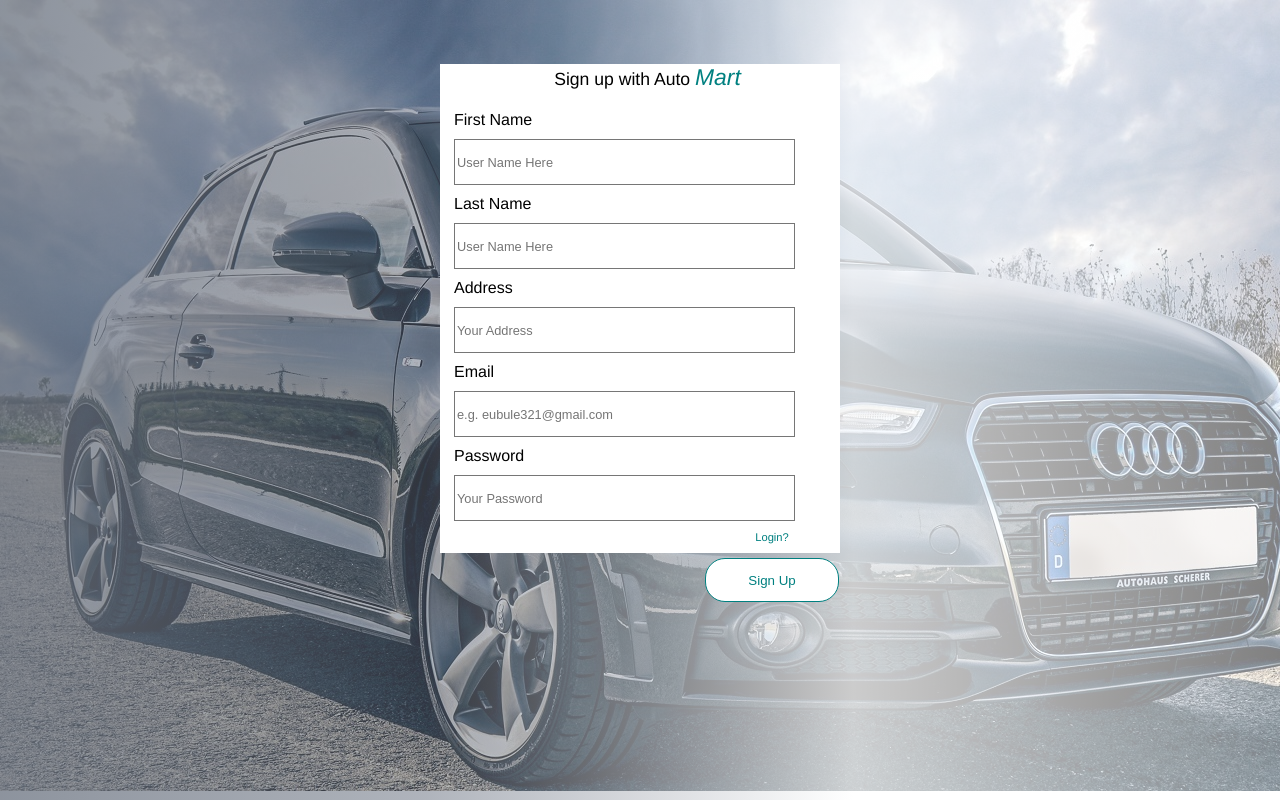
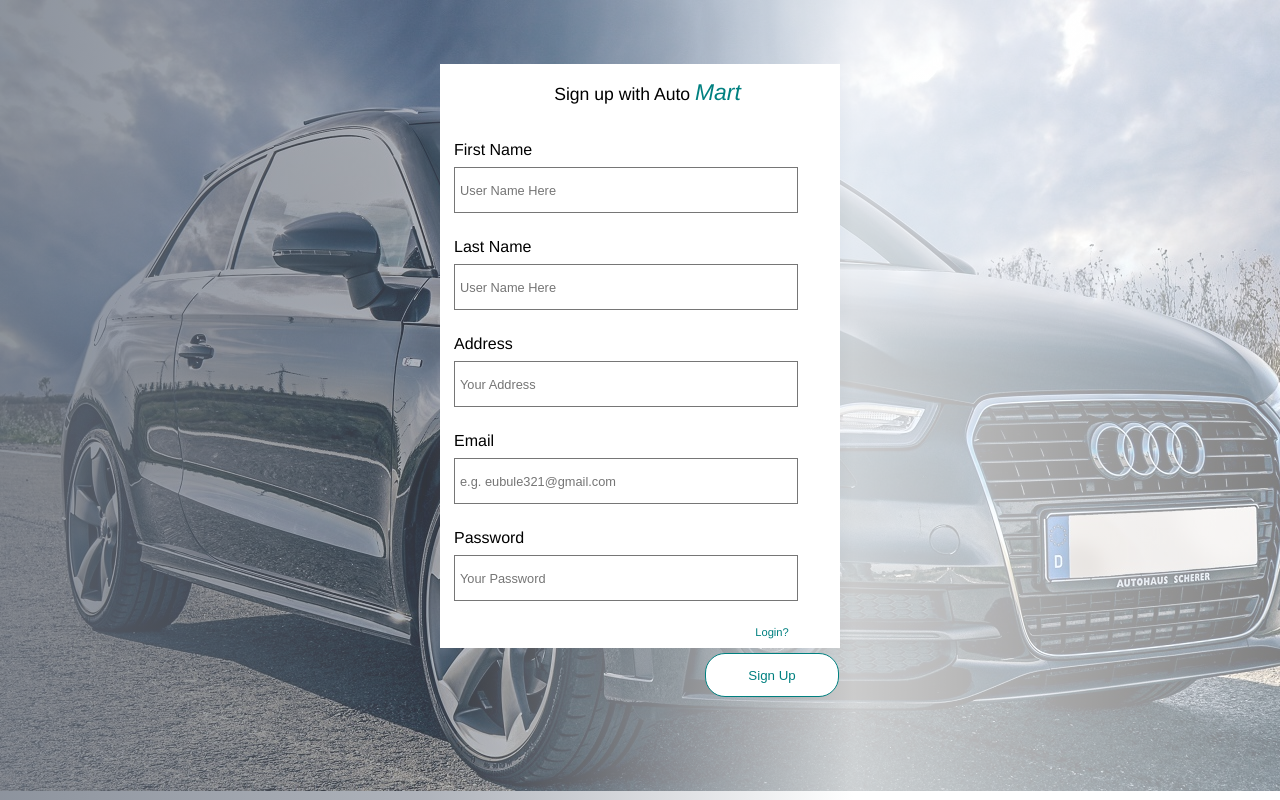
Before and after one commit to malaba6/Auto-Mart, a website: page UI/signup.html in a window 1280 px wide. Drawn offline with Linux system fonts and the light colour scheme.

Commit message:
Add margin between input fields in signup and login pages

```diff
--- a/UI/css/main.css
+++ b/UI/css/main.css
@@ -87,6 +87,7 @@
 .sign-msg {
     font-weight: lighter;
     font-size: 1.1em;
+    padding: 15px;
     margin-left: 15px;
     text-align: center;
 }
@@ -139,12 +140,14 @@
     min-height: 40px;
     width: 90%;
     font-size: 0.8em;
-    margin: 10px 0;
+    margin: 8px 0;
+    margin-bottom: 25px;
     border-style: ridge;
     border-width: 1px;
     background: white;
     color: black;
     padding: 2px;
+    padding-left: 5px;
 }
 
 .sign-option {
--- a/UI/signup.html
+++ b/UI/signup.html
@@ -27,7 +27,7 @@
                     <input type="email" name="email" placeholder="e.g. eubule321@gmail.com" class="login-input" required>
                     <label for="password">Password</label>
                     <input type="password" placeholder="Your Password" name="password" class="login-input" required>
-                    <a href="reset.html" class="forgot-pass">Login?</a>
+                    <a href="login.html" class="forgot-pass">Login?</a>
                 </fieldset>
                 <input type="submit" value="Sign Up" name="submit" class="submit-btn">
             </form>
```
